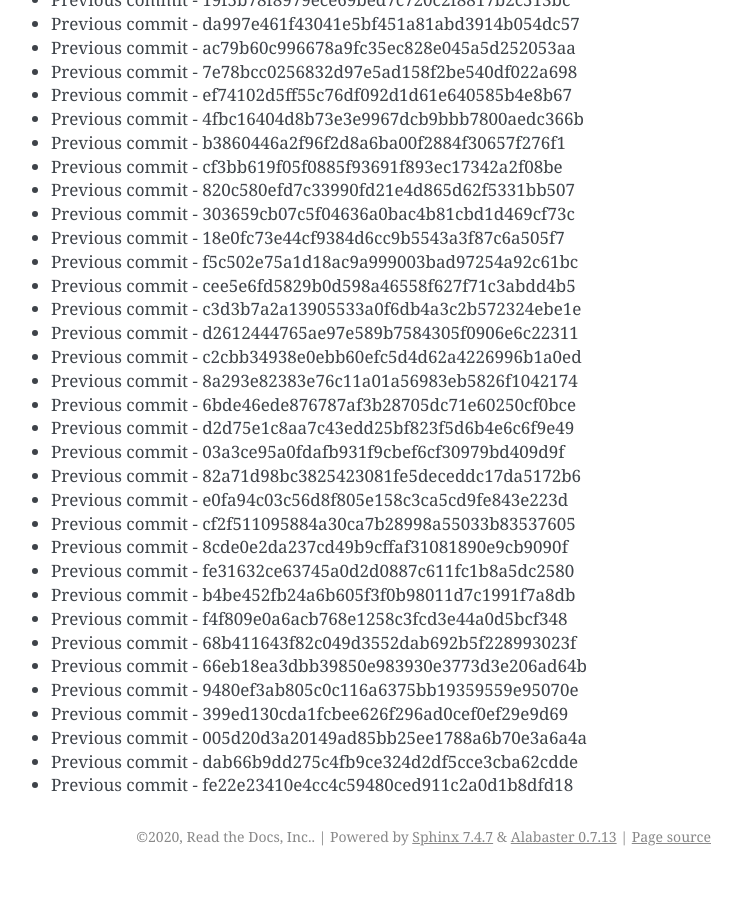
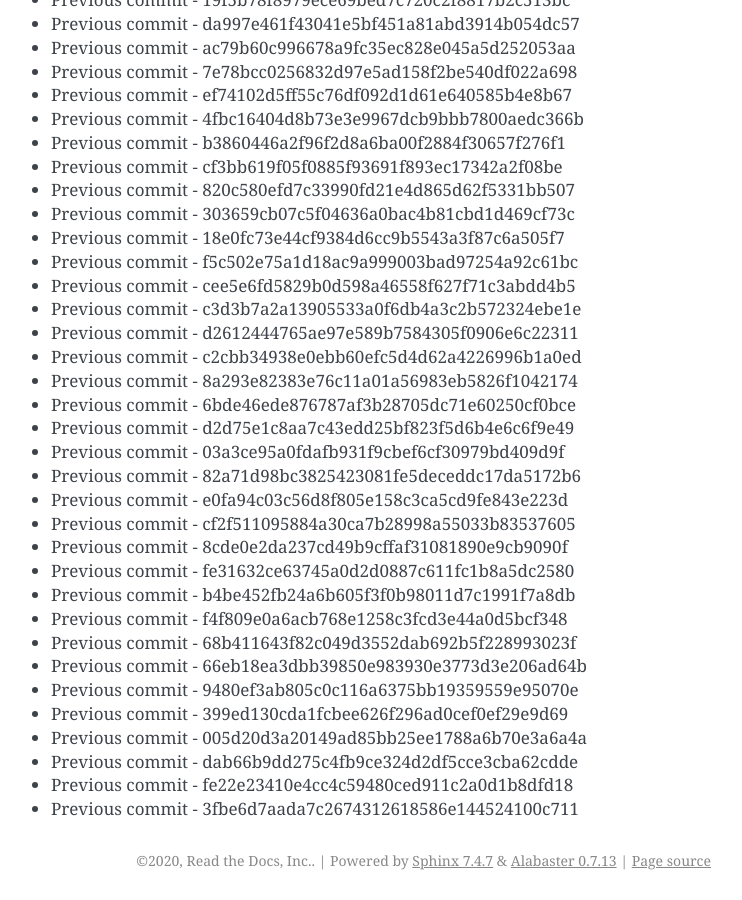
Before and after one commit to readthedocs/rtd-git-stresstest, a Sphinx documentation site: the page built from docs/updates.rst, in a window 1280 px wide and 900 px high, scrolled down 86110 px. Shown: the whole window, without its empty margins (399-1141 px from the left). Built offline with Sphinx 7.4.7, drawn with Linux system fonts in a browser that asks for light colours; before the commit the page ends 86986 px from its top, so only the background shows below that.

Commit message:
Generating commit from previous: 3fbe6d7aada7c2674312618586e144524100c711

```diff
--- a/docs/updates.rst
+++ b/docs/updates.rst
@@ -3650,3 +3650,4 @@ It can be tested for any performance characteristics.
 * Previous commit - 005d20d3a20149ad85bb25ee1788a6b70e3a6a4a
 * Previous commit - dab66b9dd275c4fb9ce324d2df5cce3cba62cdde
 * Previous commit - fe22e23410e4cc4c59480ced911c2a0d1b8dfd18
+* Previous commit - 3fbe6d7aada7c2674312618586e144524100c711
```
